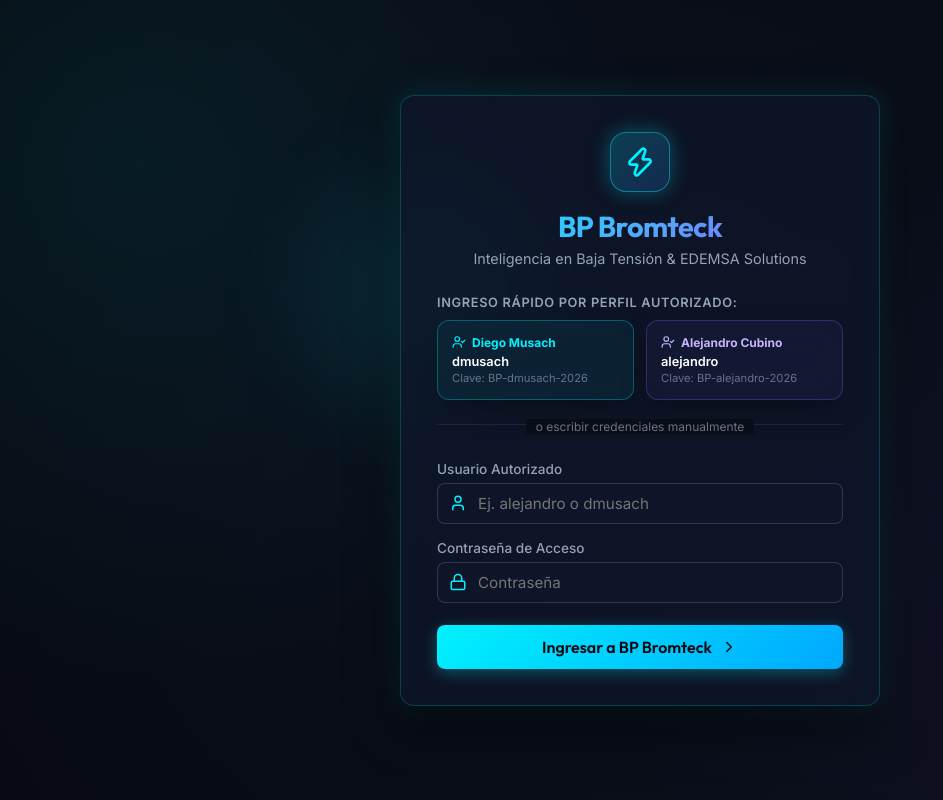
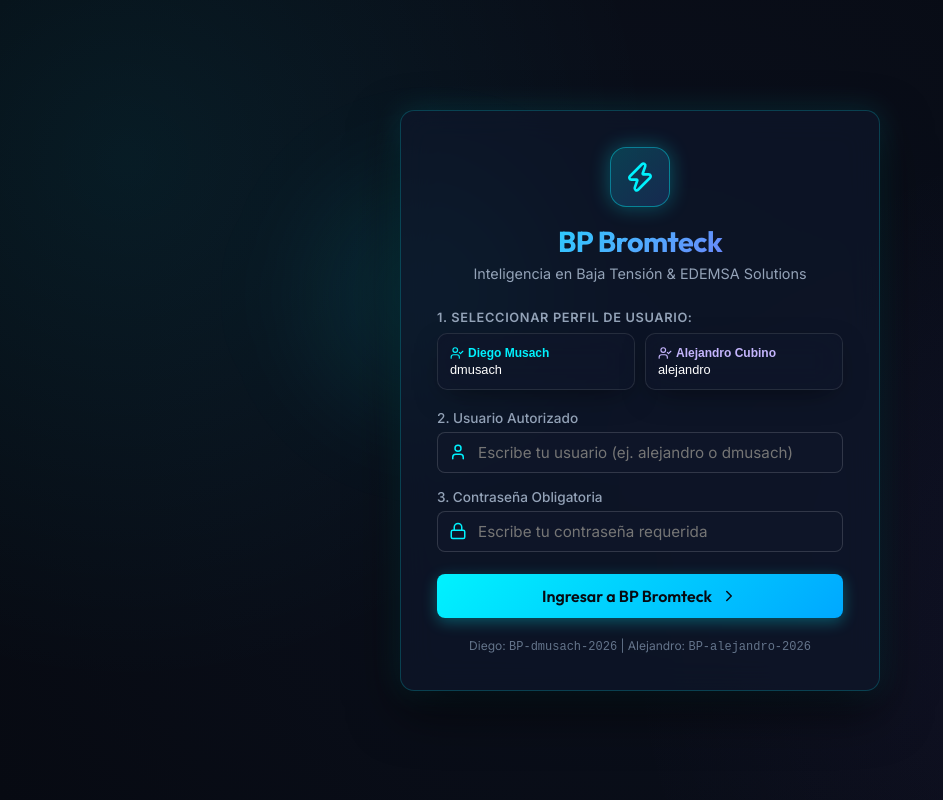
Before and after one commit to diegomusach/bp-bromteck-godel, a React (Vite) app: page / in a window 1280 px wide. Shown: the whole page, without its empty margins (0-943 px from the left). Built offline with nearby package versions, Linux system fonts and the light colour scheme.

Commit message:
fix: Require mandatory password input validation on Login Gateway

```diff
--- a/src/components/LoginGateway.jsx
+++ b/src/components/LoginGateway.jsx
@@ -16,12 +16,14 @@ export default function LoginGateway({ onLoginSuccess }) {
       setError('');
       onLoginSuccess(found);
     } else {
-      setError('Credenciales inválidas. Por favor utiliza los usuarios autorizados (dmusach o alejandro).');
+      setError('Credenciales inválidas. Por favor verifica tu usuario y contraseña (dmusach o alejandro).');
     }
   };
 
-  const handleDirectLogin = (user) => {
-    onLoginSuccess(user);
+  const selectUserProfile = (u) => {
+    setUsername(u.username);
+    setPassword(''); // Requires typing password explicitly!
+    setError('');
   };
 
   return (
@@ -79,77 +81,57 @@ export default function LoginGateway({ onLoginSuccess }) {
           </p>
         </div>
 
-        {/* PROMINENT QUICK LOGIN CARDS FOR DIEGO AND ALEJANDRO */}
-        <div style={{ marginBottom: '24px' }}>
-          <p style={{ fontSize: '0.8rem', color: 'var(--text-muted)', marginBottom: '10px', textTransform: 'uppercase', letterSpacing: '0.05em', fontWeight: 600 }}>
-            Ingreso Rápido por Perfil Autorizado:
+        {/* SELECTOR DE USUARIO */}
+        <div style={{ marginBottom: '20px' }}>
+          <p style={{ fontSize: '0.8rem', color: 'var(--text-muted)', marginBottom: '8px', textTransform: 'uppercase', letterSpacing: '0.05em', fontWeight: 600 }}>
+            1. Seleccionar Perfil de Usuario:
           </p>
-          <div style={{ display: 'grid', gridTemplateColumns: '1fr 1fr', gap: '12px' }}>
-
-            {/* Diego Card */}
-            <div
-              onClick={() => handleDirectLogin(VALID_USERS[0])}
+          <div style={{ display: 'grid', gridTemplateColumns: '1fr 1fr', gap: '10px' }}>
+            <button
+              type="button"
+              onClick={() => selectUserProfile(VALID_USERS[0])}
               className="glass-panel glass-panel-hover"
               style={{
-                padding: '14px',
+                padding: '12px',
                 cursor: 'pointer',
-                border: '1px solid rgba(0, 242, 254, 0.3)',
-                background: 'rgba(0, 242, 254, 0.05)',
-                borderRadius: '12px',
+                border: username === 'dmusach' ? '2px solid #00f2fe' : '1px solid rgba(255,255,255,0.1)',
+                background: username === 'dmusach' ? 'rgba(0, 242, 254, 0.15)' : 'rgba(15,23,42,0.6)',
+                borderRadius: '10px',
                 textAlign: 'left'
               }}
             >
-              <div style={{ display: 'flex', alignItems: 'center', gap: '6px', fontSize: '0.75rem', color: '#00f2fe', fontWeight: 700 }}>
-                <UserCheck size={14} />
-                <span>Diego Musach</span>
+              <div style={{ fontSize: '0.75rem', color: '#00f2fe', fontWeight: 700, display: 'flex', alignItems: 'center', gap: '4px' }}>
+                <UserCheck size={14} /> Diego Musach
               </div>
-              <div style={{ fontSize: '0.8rem', color: '#fff', fontWeight: 600, marginTop: '4px' }}>
-                dmusach
-              </div>
-              <div style={{ fontSize: '0.7rem', color: 'var(--text-subtle)', marginTop: '2px' }}>
-                Clave: BP-dmusach-2026
-              </div>
-            </div>
+              <div style={{ fontSize: '0.8rem', color: '#fff', marginTop: '2px' }}>dmusach</div>
+            </button>
 
-            {/* Alejandro Card */}
-            <div
-              onClick={() => handleDirectLogin(VALID_USERS[1])}
+            <button
+              type="button"
+              onClick={() => selectUserProfile(VALID_USERS[1])}
               className="glass-panel glass-panel-hover"
               style={{
-                padding: '14px',
+                padding: '12px',
                 cursor: 'pointer',
-                border: '1px solid rgba(139, 92, 246, 0.3)',
-                background: 'rgba(139, 92, 246, 0.05)',
-                borderRadius: '12px',
+                border: username === 'alejandro' ? '2px solid #8b5cf6' : '1px solid rgba(255,255,255,0.1)',
+                background: username === 'alejandro' ? 'rgba(139, 92, 246, 0.15)' : 'rgba(15,23,42,0.6)',
+                borderRadius: '10px',
                 textAlign: 'left'
               }}
             >
-              <div style={{ display: 'flex', alignItems: 'center', gap: '6px', fontSize: '0.75rem', color: '#c4b5fd', fontWeight: 700 }}>
-                <UserCheck size={14} />
-                <span>Alejandro Cubino</span>
+              <div style={{ fontSize: '0.75rem', color: '#c4b5fd', fontWeight: 700, display: 'flex', alignItems: 'center', gap: '4px' }}>
+                <UserCheck size={14} /> Alejandro Cubino
               </div>
-              <div style={{ fontSize: '0.8rem', color: '#fff', fontWeight: 600, marginTop: '4px' }}>
-                alejandro
-              </div>
-              <div style={{ fontSize: '0.7rem', color: 'var(--text-subtle)', marginTop: '2px' }}>
-                Clave: BP-alejandro-2026
-              </div>
-            </div>
-
+              <div style={{ fontSize: '0.8rem', color: '#fff', marginTop: '2px' }}>alejandro</div>
+            </button>
           </div>
         </div>
 
-        <div style={{ position: 'relative', textAlign: 'center', margin: '20px 0 16px 0' }}>
-          <div style={{ height: '1px', background: 'rgba(255,255,255,0.08)' }}></div>
-          <span style={{ position: 'relative', top: '-10px', background: '#090d16', padding: '0 10px', fontSize: '0.75rem', color: 'var(--text-subtle)' }}>
-            o escribir credenciales manualmente
-          </span>
-        </div>
-
+        {/* LOGIN FORM - MANDATORY PASSWORD ENTER */}
         <form onSubmit={handleLogin} style={{ display: 'flex', flexDirection: 'column', gap: '16px' }}>
           <div>
             <label style={{ display: 'block', fontSize: '0.85rem', color: 'var(--text-muted)', marginBottom: '6px', fontWeight: 500 }}>
-              Usuario Autorizado
+              2. Usuario Autorizado
             </label>
             <div style={{ position: 'relative' }}>
               <User size={18} color="#00f2fe" style={{ position: 'absolute', left: '12px', top: '50%', transform: 'translateY(-50%)' }} />
@@ -157,7 +139,7 @@ export default function LoginGateway({ onLoginSuccess }) {
                 type="text"
                 className="input-glass"
                 style={{ paddingLeft: '40px' }}
-                placeholder="Ej. alejandro o dmusach"
+                placeholder="Escribe tu usuario (ej. alejandro o dmusach)"
                 value={username}
                 onChange={(e) => setUsername(e.target.value)}
                 required
@@ -167,7 +149,7 @@ export default function LoginGateway({ onLoginSuccess }) {
 
           <div>
             <label style={{ display: 'block', fontSize: '0.85rem', color: 'var(--text-muted)', marginBottom: '6px', fontWeight: 500 }}>
-              Contraseña de Acceso
+              3. Contraseña Obligatoria
             </label>
             <div style={{ position: 'relative' }}>
               <Lock size={18} color="#00f2fe" style={{ position: 'absolute', left: '12px', top: '50%', transform: 'translateY(-50%)' }} />
@@ -175,7 +157,7 @@ export default function LoginGateway({ onLoginSuccess }) {
                 type="password"
                 className="input-glass"
                 style={{ paddingLeft: '40px' }}
-                placeholder="Contraseña"
+                placeholder="Escribe tu contraseña requerida"
                 value={password}
                 onChange={(e) => setPassword(e.target.value)}
                 required
@@ -205,6 +187,10 @@ export default function LoginGateway({ onLoginSuccess }) {
             <ChevronRight size={18} />
           </button>
         </form>
+
+        <div style={{ marginTop: '20px', textAlign: 'center', fontSize: '0.75rem', color: 'var(--text-subtle)' }}>
+          Diego: <code>BP-dmusach-2026</code> | Alejandro: <code>BP-alejandro-2026</code>
+        </div>
       </div>
     </div>
   );
```
